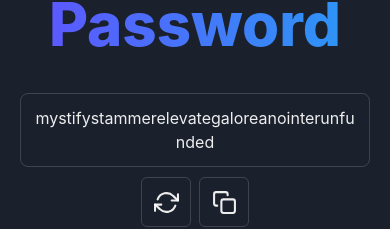
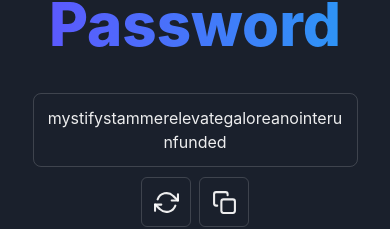
Before and after one commit to aniknia/sixwordpassword, a Next.js app: page / in a window 390 px wide. Shown: the part 155-384 px from the top of the page. Built offline with nearby package versions, Linux system fonts and the light colour scheme.

Commit message:
fix: remove width to fit more phone screens

```diff
--- a/components/frames/sixwordpassword.tsx
+++ b/components/frames/sixwordpassword.tsx
@@ -50,7 +50,7 @@ export default function SixWordPassword() {
         <Flex m="auto" wrap="wrap" align="center" justify="space-between">
           <Box
             h={["74px", "50px"]}
-            w={["350px", "600px"]}
+            w={["325px", "600px"]}
             m="auto"
             p="12px"
             borderWidth="1px"
```
